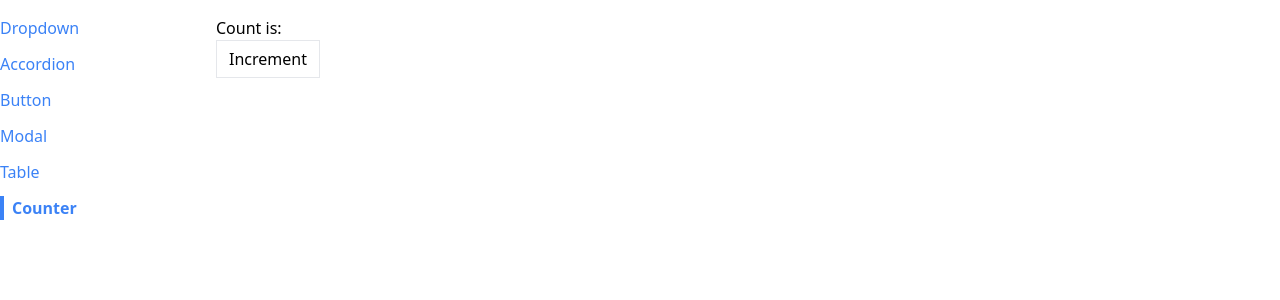
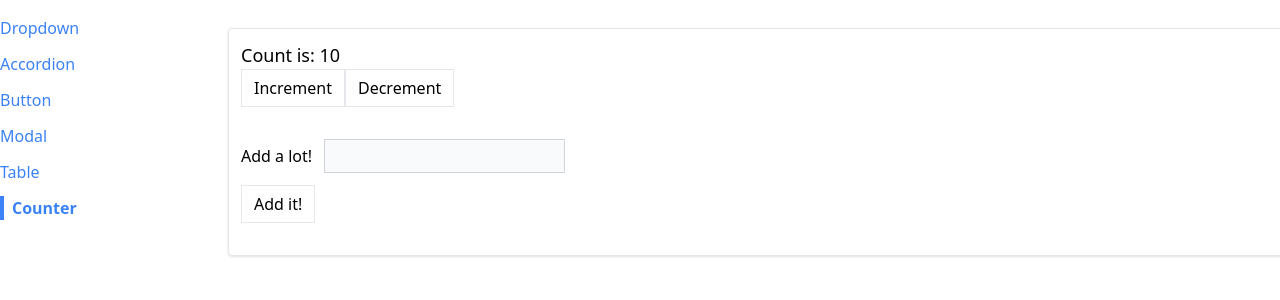
Before and after one commit to zanedevault/Stephen_Grider-comps, a React (Create React App) app: page /counter in a window 1280 px wide. Shown: the top 300 px of the page. Built offline with nearby package versions, Linux system fonts and the light colour scheme.

Commit message:
updated CounterPage to useReducer (as an intro for Redux)

```diff
--- a/src/App.js
+++ b/src/App.js
@@ -29,7 +29,7 @@
           <TablePage />
         </Route>
         <Route path="/counter">
-          <CounterPage initialCount={5} />
+          <CounterPage initialCount={10} />
         </Route>
       </div>
     </div>
--- a/src/pages/CounterPage.js
+++ b/src/pages/CounterPage.js
@@ -1,15 +1,101 @@
-import useCounter from "../hooks/useCounter";
+import { useReducer } from "react";
 import Button from "../components/Button";
+import Panel from "../components/Panel";
 
+const INCREMENT = "increment";
+const DECREMENT = "dcrement";
+const SET_VALUE_TO_ADD = "set-value-to-add";
+const ADD_VALUE_TO_COUNT = "add-value-to-count";
 
+const reducer = (state, action) => {
+  switch (action.type) {
+    case INCREMENT:
+      return {
+        ...state,
+        count: state.count + 1,
+      };
+    case DECREMENT:
+      return {
+        ...state,
+        count: state.count - 1,
+      };
+    case SET_VALUE_TO_ADD:
+      return {
+        ...state,
+        valueToAdd: action.payload,
+      };
+    case ADD_VALUE_TO_COUNT:
+      return {
+        ...state,
+        count: state.count + state.valueToAdd,
+        valueToAdd: 0
+      };
+    default:
+      return state;
+  }
+};
 
 function CounterPage({ initialCount }) {
-  const {count, increment} = useCounter(initialCount);
+  // const [count, setCount] = useState(initialCount);
+  // const [valueToAdd, setValueToAdd] = useState(0);
+  const [state, dispatch] = useReducer(reducer, {
+    count: initialCount,
+    valueToAdd: 0,
+  });
 
-  return <div>
-    <h1>Count is: {count}</h1>
-    <Button onClick={increment}>Increment</Button>
-  </div>
+  const increment = () => {
+    // setCount(count + 1);
+    dispatch({
+      type: INCREMENT,
+    });
+  };
+
+  const decrement = () => {
+    // setCount(count - 1);
+    dispatch({
+      type: DECREMENT,
+    });
+  };
+
+  const handleChange = (e) => {
+    const value = parseInt(e.target.value) || 0;
+    // setValueToAdd(value);
+    dispatch({
+      type: SET_VALUE_TO_ADD,
+      payload: value,
+    });
+  };
+
+  const handleSubmit = (e) => {
+    e.preventDefault();
+
+    // setCount(count + valueToAdd);
+    // setValueToAdd(0);
+
+    dispatch({
+      type: ADD_VALUE_TO_COUNT,
+    });
+  };
+
+  return (
+    <Panel className="m-3">
+      <h1 className="text-lg">Count is: {state.count}</h1>
+      <div className="flex flex-row">
+        <Button onClick={increment}>Increment</Button>
+        <Button onClick={decrement}>Decrement</Button>
+      </div>
+      <form onSubmit={handleSubmit}>
+        <label>Add a lot!</label>
+        <input
+          onChange={handleChange}
+          type="number"
+          className="p-1 m-3 bg-gray-50 border border-gray-300"
+          value={state.valueToAdd || ""}
+        />
+        <Button>Add it!</Button>
+      </form>
+    </Panel>
+  );
 }
 
 export default CounterPage;
```
Also changed, not shown: 1 other file (tests, documents, lock files or other folders).
